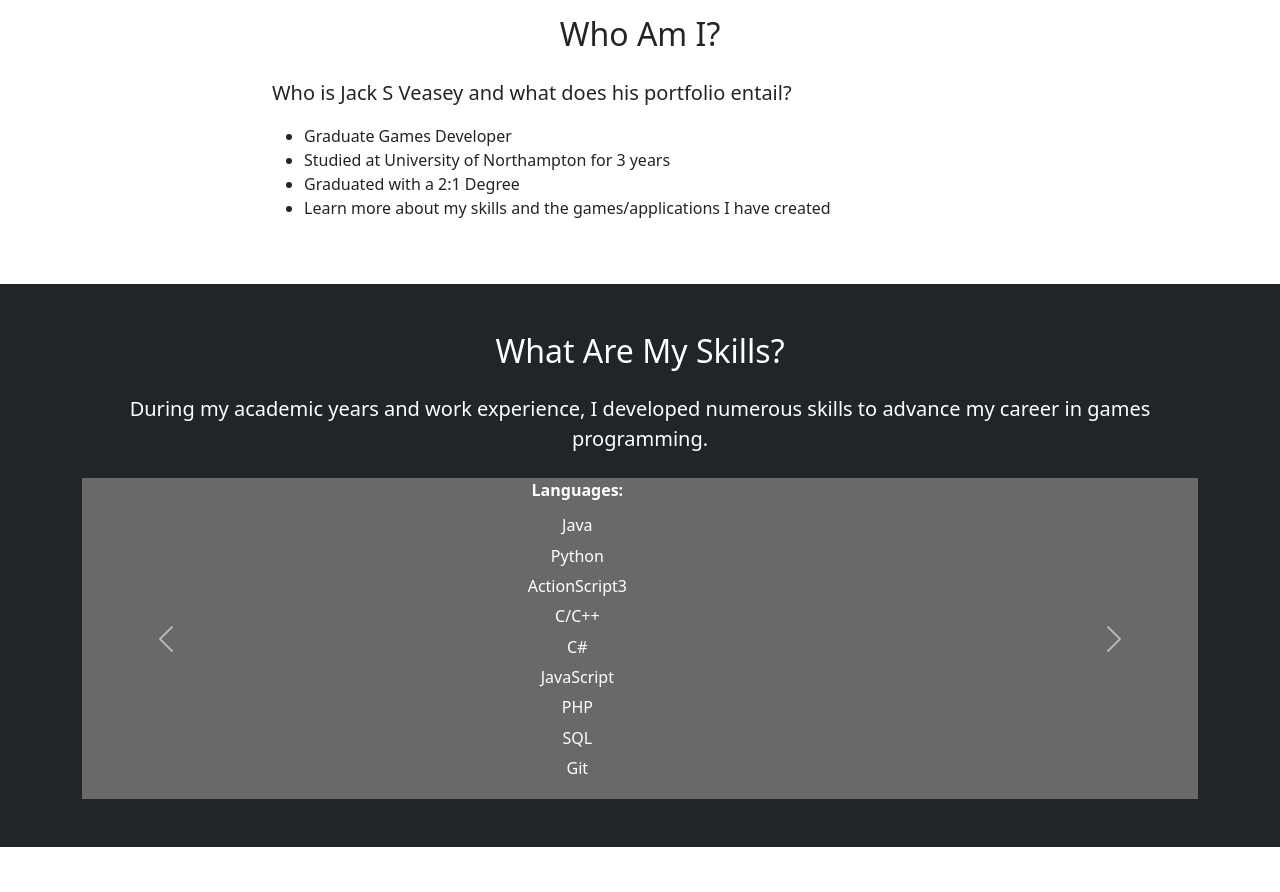
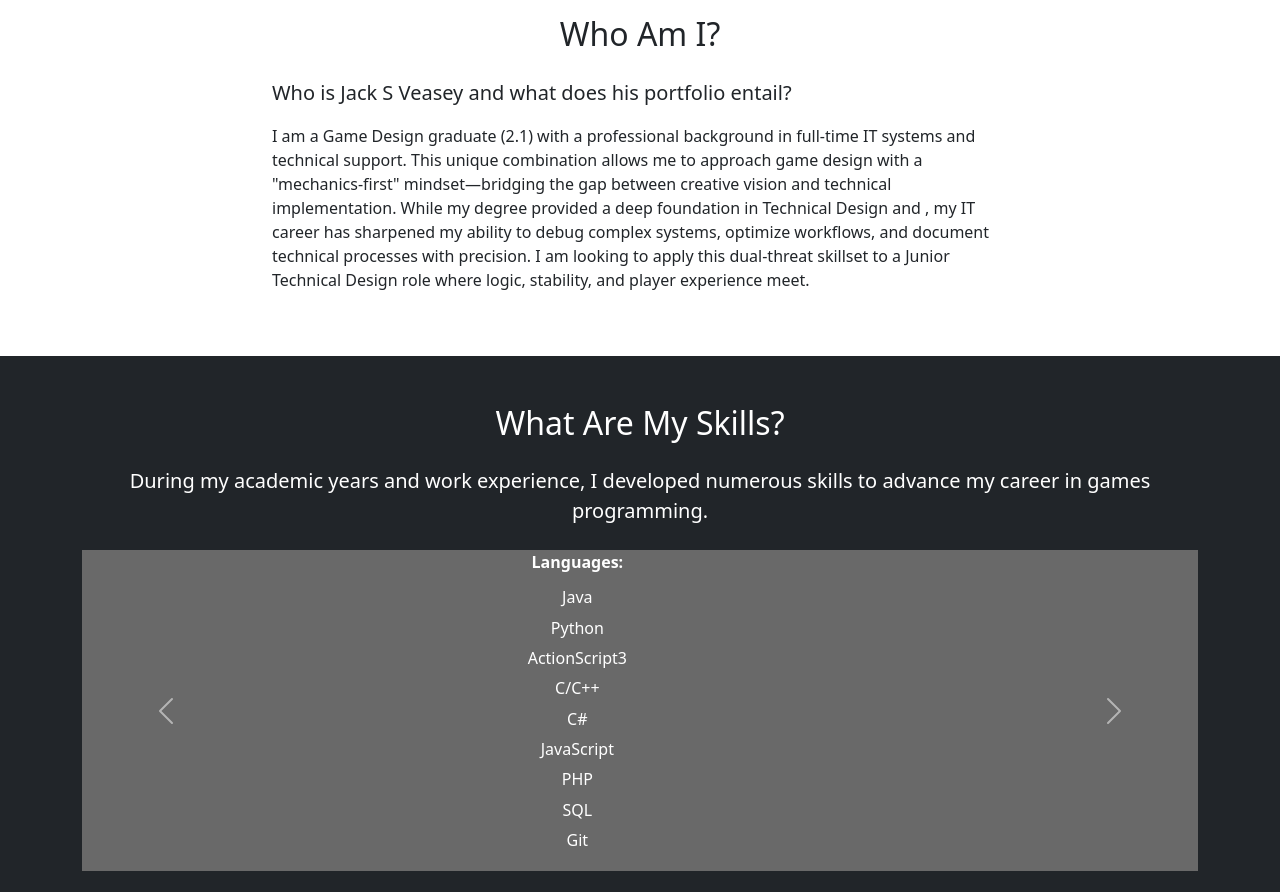
Before and after one commit to JVMaster35/JSVPort.github.io, a website with bundled scripts: page index.html in a window 1280 px wide. Shown: the part 2860-3752 px from the top of the page. Built offline with nearby package versions, Linux system fonts and the light colour scheme.

Commit message:
Update 1 (23/03/2026)
Have updated about me section of online portfolio

```diff
--- a/index.html
+++ b/index.html
@@ -184,12 +184,9 @@
       <div class="row justify-content-center">
         <div class="col-lg-8">
           <p class="lead">Who is Jack S Veasey and what does his portfolio entail?</p>
-          <ul>
-            <li>Graduate Games Developer</li>
-            <li>Studied at University of Northampton for 3 years</li>
-            <li>Graduated with a 2:1 Degree</li>
-            <li>Learn more about my skills and the games/applications I have created</li>
-          </ul>
+          <p>I am a Game Design graduate (2.1) with a professional background in full-time IT systems and technical support. This unique combination allows me to approach game design with a "mechanics-first" mindset—bridging the gap between creative vision and technical implementation.
+            While my degree provided a deep foundation in Technical Design and , my IT career has sharpened my ability to debug complex systems, optimize workflows, and document technical processes with precision. I am looking to apply this dual-threat skillset to a Junior Technical Design role where logic, stability, and player experience meet.
+          </p>
         </div>
       </div>
     </div>
```
